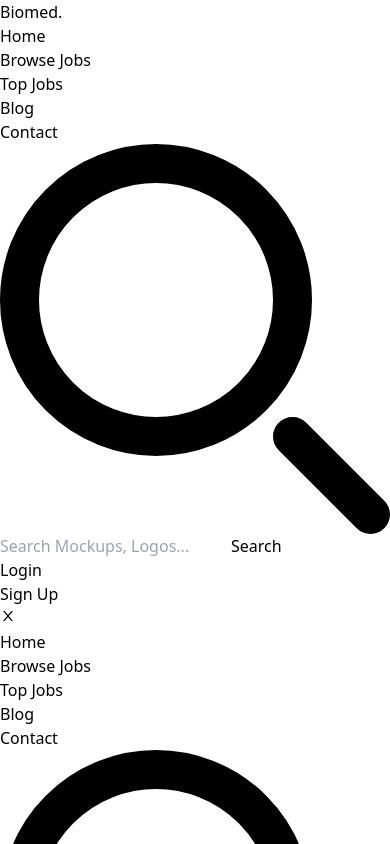
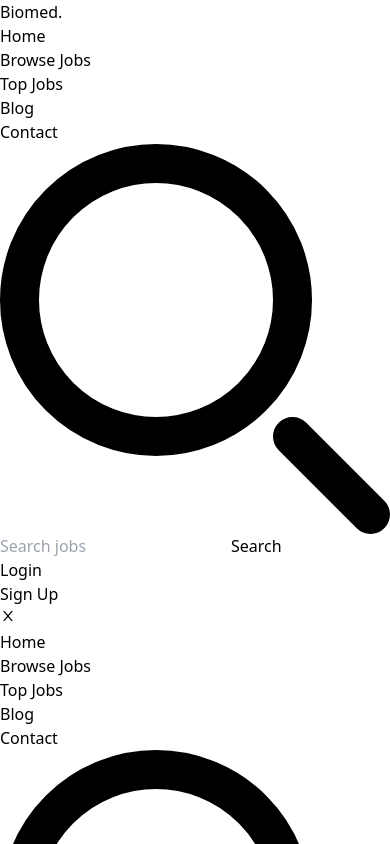
Before and after one commit to souravh093/biomed-clients, a React (Vite) app: page / in a window 390 px wide. Both pictures are taken after a click on the button 8 px from the left and 616 px from the top of the page. Shown: the top 844 px of the page. Built offline with nearby package versions, Linux system fonts and the light colour scheme.

Commit message:
some problem fix to the responsive navbar

```diff
--- a/src/Pages/Shared/Header/Header.jsx
+++ b/src/Pages/Shared/Header/Header.jsx
@@ -9,17 +9,17 @@ import { AiOutlineClose } from "react-icons/ai";
 const Header = () => {
   const [toggle, setToggle] = useState(false);
   return (
-    <div className="relative">
+    <div className="relative z-10">
       <Container>
         <nav className="flex items-center justify-between py-5">
-          <div className="flex items-center gap-16">
+          <div className="flex items-center gap-10 2xl:gap-16">
             <div>
               <h2 className="uppercase font-bold text-3xl text-[#5BBB7B]">
                 Biomed.
               </h2>
             </div>
             <div>
-              <ul className="hidden lg:flex items-center space-x-6">
+              <ul className="hidden  xl:flex items-center space-x-4 2xl:space-x-6">
                 <MenuItem name={"Home"} path={"/"} />
                 <MenuItem name={"Browse Jobs"} path={"/"} />
                 <MenuItem name={"Top Jobs"} path={"/"} />
@@ -28,7 +28,7 @@ const Header = () => {
               </ul>
             </div>
           </div>
-          <div className="hidden lg:flex items-center gap-10">
+          <div className="hidden xl:flex items-center gap-10">
             <SearchForm />
             <div>
               <ul className="flex items-center space-x-6">
@@ -43,7 +43,7 @@ const Header = () => {
           </div>
 
           {/* toggle button */}
-          <button className="lg:hidden" onClick={() => setToggle(!toggle)}>
+          <button className="xl:hidden" onClick={() => setToggle(!toggle)}>
             {toggle ? (
               <AiOutlineClose className="text-2xl" />
             ) : (
@@ -54,10 +54,10 @@ const Header = () => {
       </Container>
 
       {toggle && (
-        <div className="absolute flex flex-col items-center bg-[#80faa9] w-full py-5">
-          <div className="flex justify-center items-center gap-16 lg:hidden">
+        <div className={`absolute flex flex-col items-center ${toggle && "transition-all ease-in-out duration-200" } bg-[#80faa9] w-full py-5 animate-fadeIn`}>
+          <div className="flex justify-center items-center gap-16 xl:hidden">
             <div className="mb-10">
-              <ul className="flex flex-col text-2xl gap-3 items-center lg:hidden">
+              <ul className="flex flex-col text-2xl gap-3 items-center xl:hidden">
                 <MenuItem name={"Home"} path={"/"} />
                 <MenuItem name={"Browse Jobs"} path={"/"} />
                 <MenuItem name={"Top Jobs"} path={"/"} />
@@ -66,7 +66,7 @@ const Header = () => {
               </ul>
             </div>
           </div>
-          <div className="flex lg:hidden flex-col items-center gap-10">
+          <div className="flex xl:hidden flex-col items-center gap-10">
             <SearchForm />
             <div>
               <ul className="flex items-center space-x-6">
--- a/src/Pages/Shared/Header/MenuItem/MenuItem.jsx
+++ b/src/Pages/Shared/Header/MenuItem/MenuItem.jsx
@@ -4,7 +4,7 @@ import { Link } from 'react-router-dom';
 const MenuItem = ({name, path}) => {
     return (
         <div>
-            <Link className='text-gray-700 font-medium hover:text-gray-900' to={path}>
+            <Link className='text-gray-700 font-normal xl:font-medium hover:text-gray-900' to={path}>
                 <li>{name}</li>
             </Link>
         </div>
--- a/src/Pages/Shared/Header/SearchForm/SearchForm.jsx
+++ b/src/Pages/Shared/Header/SearchForm/SearchForm.jsx
@@ -2,7 +2,8 @@ import React from "react";
 
 const SearchForm = () => {
   return (
-    <form className="w-80">
+    <div className="2xl:w-80">
+      <form>
       <div className="relative">
         <div className="absolute inset-y-0 left-0 flex items-center pl-3 pointer-events-none">
           <svg
@@ -25,7 +26,7 @@ const SearchForm = () => {
           type="search"
           id="default-search"
           className="block w-full p-4 pl-10 text-sm outline-none text-gray-900 border border-gray-300 rounded-lg bg-gray-50 focus:ring-[#5BBB7B] focus:border-[#5BBB7B]"
-          placeholder="Search Mockups, Logos..."
+          placeholder="Search jobs"
           required
         />
         <button
@@ -36,6 +37,7 @@ const SearchForm = () => {
         </button>
       </div>
     </form>
+    </div>
   );
 };
 
```
Also changed, not shown: 1 other file (tests, documents, lock files or other folders).
